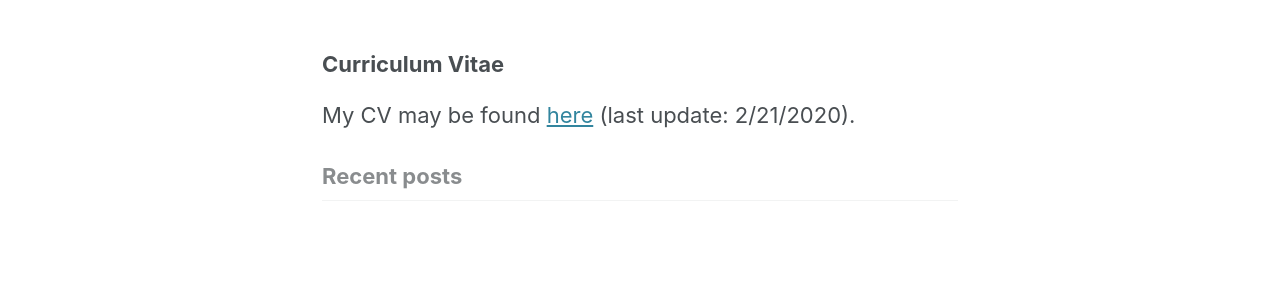
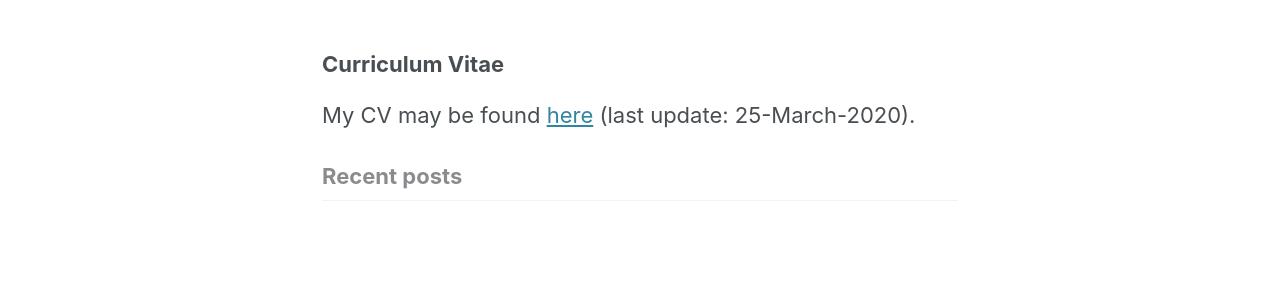
Before and after one commit to lgpcappiello/lgpcappiello.github.io, a Jekyll site: the page built from index.md, in a window 1280 px wide and 900 px high, scrolled down 576 px. Shown: the part 434-729 px from the top of the window. Built offline with Jekyll 4.4.1, drawn with Linux system fonts in a browser that asks for light colours; cached includes are drawn as plain includes; nearby versions of some CDN libraries; our own code applies the rules of GitHub Pages for plain Markdown files.

Commit message:
Update index.md

```diff
--- a/index.md
+++ b/index.md
@@ -11,4 +11,4 @@
 I have also served as the primary instructor for Introduction to Statistics I and II, for which I developed materials including lectures and labs, managed several TAs, and piloted the use of R programming in the department's introductory statistics courses. Much of my course materials may be found under "Teaching", with original LaTex and markdown files on my Github.
 
 ### Curriculum Vitae
-My CV may be found <a href="https://lgpcappiello.github.io/CappielloCV.pdf">here</a> (last update: 2/21/2020).
+My CV may be found <a href="https://lgpcappiello.github.io/CappielloCV.pdf">here</a> (last update: 25-March-2020).
```
